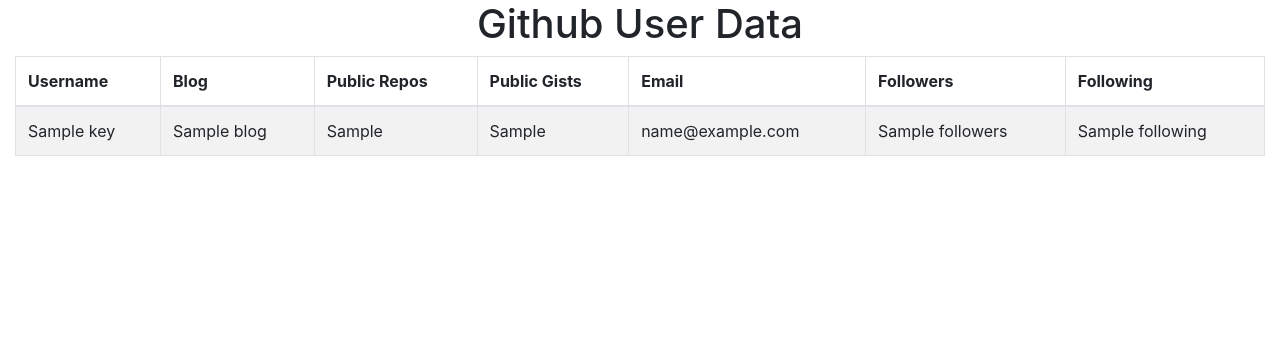
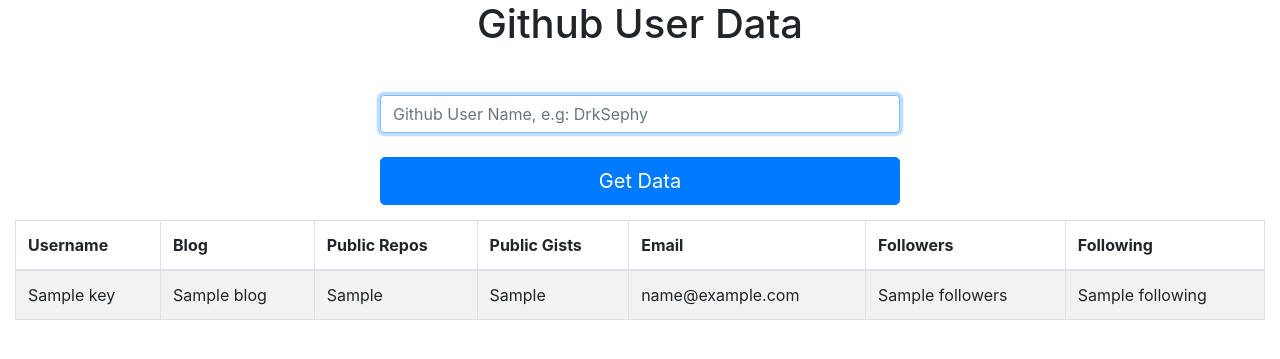
Before and after one commit to jebin007/GIthub_User_Data, a Django app: template Github_User_Data/app/templates/app/profile.html in a window 1280 px wide. Shown: the top 359 px of the page. Run offline with Django 3.2, Linux system fonts and the light colour scheme; the template is opened without the code that fills it: most values are stand-ins (such as "Sample title", 1, 10 or a date in 2020); some libraries are stand-ins or nearby versions.

Commit message:
Added Forms To Input User Data

```diff
--- a/Github_User_Data/app/templates/app/profile.html
+++ b/Github_User_Data/app/templates/app/profile.html
@@ -10,6 +10,29 @@
 
         <h1 class="text-center"> Github User Data </h1>
         <div class="col-lg-12">
+
+            <style>
+                .form-signin {
+                    max-width: 550px;
+                    padding: 15px;
+                    margin: 0 auto;
+                }
+             </style>
+
+            <div class="container text-center">
+                <form class="form-signin" id="login_form" method="post" action="/app/profile/">
+
+                {% csrf_token %}
+
+
+                <br>
+                <input type="text" name="user" class="form-control" placeholder="Github User Name, e.g: DrkSephy" value="" required autofocus>
+                <br>
+                <button class="btn btn-lg btn-primary btn-block" type="submit">Get Data</button>
+                </form>
+            </div>
+
+
             <div class="table-responsive">
                 <table class="table table-bordered table-hover table-striped tablesorter">
                     <thead>
```
